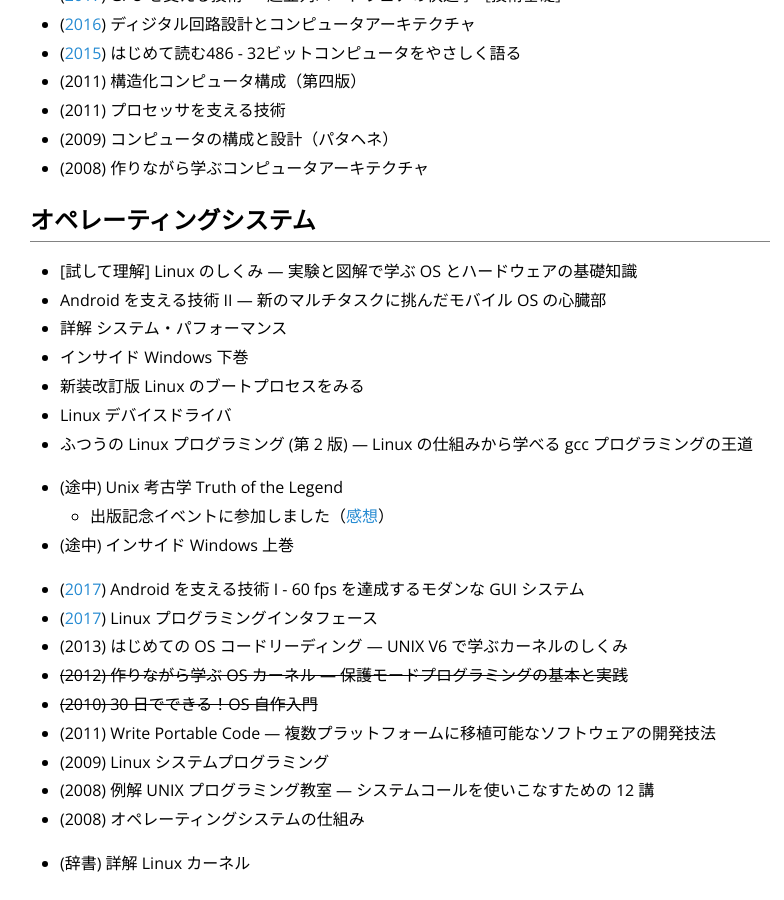
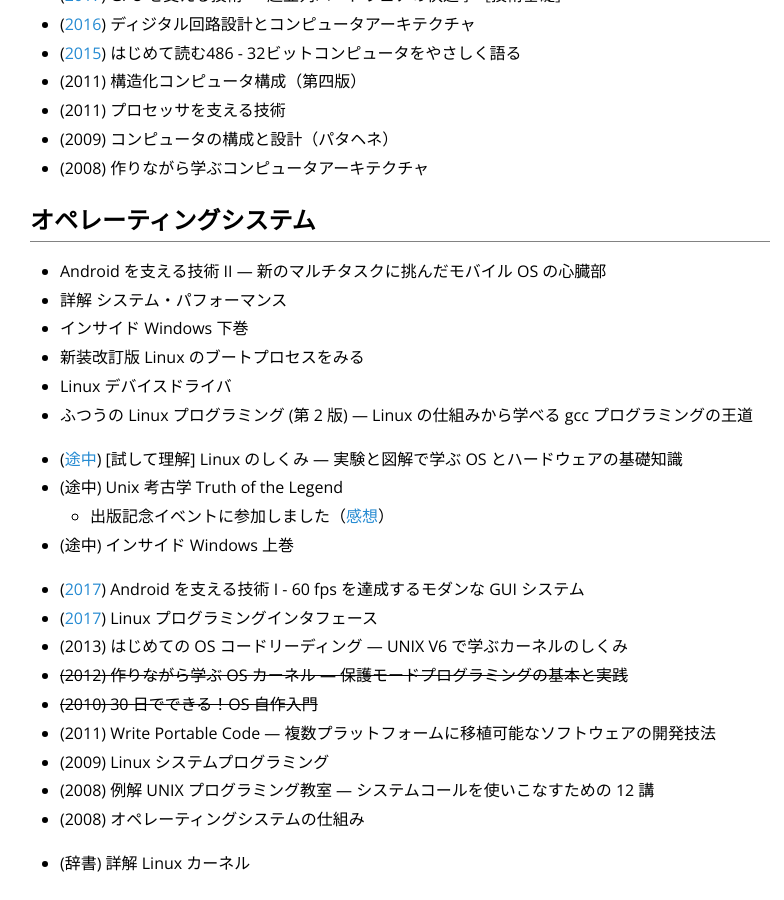
Before and after one commit to nhiroki/nhiroki.github.io, a Jekyll site: the page built from books.md, in a window 1280 px wide and 900 px high, scrolled down 3090 px. Shown: the whole window, without its empty margins (240-1024 px from the left). Built offline with Jekyll 4.4.1, drawn with Linux system fonts in a browser that asks for light colours; some of the changed lines change nothing that is shown; some of the changed text lies outside the part shown.

Commit message:
Update the 'books' page

```diff
--- a/books.md
+++ b/books.md
@@ -1,7 +1,7 @@
 ---
 layout: page
 title: 本棚
-date: 2018/02/19
+date: 2018/02/23
 permalink: /books/
 ---
 
@@ -117,7 +117,6 @@
 
 # オペレーティングシステム
 
-- [試して理解] Linux のしくみ ― 実験と図解で学ぶ OS とハードウェアの基礎知識
 - Android を支える技術 II ― 新のマルチタスクに挑んだモバイル OS の心臓部
 - 詳解 システム・パフォーマンス
 - インサイド Windows 下巻
@@ -125,6 +124,7 @@
 - Linux デバイスドライバ
 - ふつうの Linux プログラミング (第 2 版) ― Linux の仕組みから学べる gcc プログラミングの王道
 
+- ([途中](https://twitter.com/nhiroki_/status/966696424241967104)) [試して理解] Linux のしくみ ― 実験と図解で学ぶ OS とハードウェアの基礎知識
 - (途中) Unix 考古学 Truth of the Legend
   - 出版記念イベントに参加しました（[感想](https://twitter.com/nhiroki_/status/730029907426746368)）
 - (途中) インサイド Windows 上巻
```
